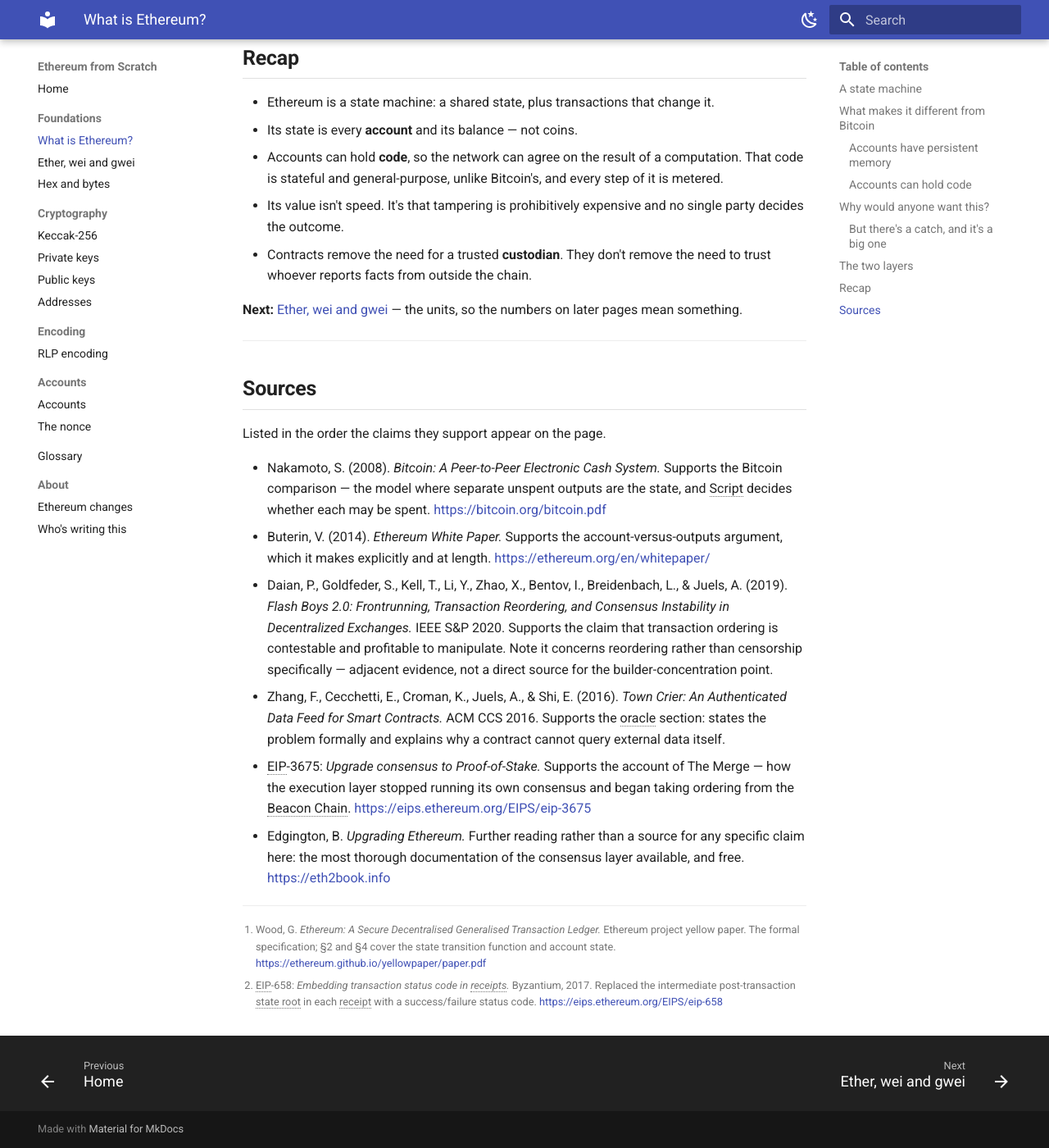
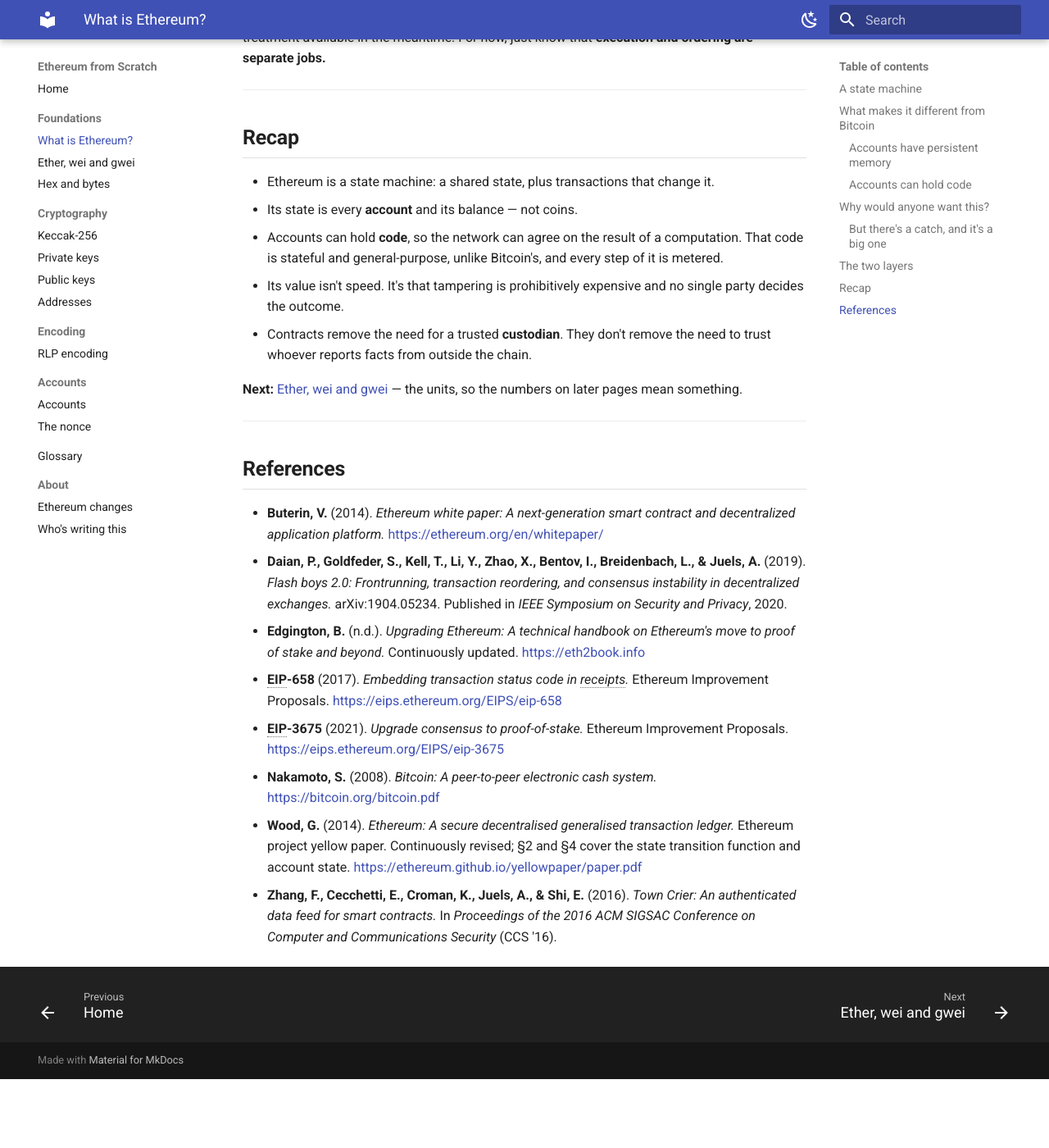
Before and after one commit to davide-stocco/ethereum-from-scratch, an MkDocs documentation site: the page built from docs/foundations/what-is-ethereum.md, in a window 1280 px wide and 1400 px high, scrolled down 5168 px. Shown: the whole window at 82% size. Built offline with MkDocs 1.6.1 and Material for MkDocs 9.7.7, drawn with Linux system fonts in a browser that asks for light colours; after the commit the page ends 6484 px from its top, so only the background shows below that; some of the changed text lies outside the part shown.

Commit message:
Switch to author-date citations and an alphabetical reference list
Replaces footnotes with in-text author-date citations linking to the
entry — Wood (2014), (Nakamoto, 2008) — and reorders the list
alphabetically by surname under a 'References' heading.

Nine citations across the page, eight references, each with an explicit
anchor. EIPs cited by number since that's how they're referred to.

Side benefit: an uncited reference is now visibly orphaned, which makes
'cite the claim, not the topic' self-enforcing.

````diff
--- a/docs/foundations/what-is-ethereum.md
+++ b/docs/foundations/what-is-ethereum.md
@@ -18,12 +18,12 @@ A state machine is just two things:
 
 A chess board is a state machine. The state is where the pieces are. The rules are the legal moves. Given a board and a move, everyone in the world can work out the new board and they'll all get the same answer. There's no ambiguity, and there's no need to trust the person telling you the move was made.
 
-This isn't a metaphor invented to help beginners, incidentally. Ethereum's formal specification — the Yellow Paper [^yellowpaper] — describes it in exactly these terms: a transaction-based state machine. The framing is the protocol's own.
+This isn't a metaphor invented to help beginners, incidentally. Ethereum's formal specification — the Yellow Paper, [Wood (2014)](#ref-wood-2014) — describes it in exactly these terms: a transaction-based state machine. The framing is the protocol's own.
 
 ??? abstract "The formal version"
 
-    The Yellow Paper writes the state transition as a function. If **σ** is the
-    world state and **T** a transaction:
+    [Wood (2014)](#ref-wood-2014) writes the state transition as a function. If
+    **σ** is the world state and **T** a transaction:
 
     ```
     σ(t+1)  ≡  Υ(σ(t), T)
@@ -165,7 +165,7 @@ Two things follow from this, and both matter.
 
 **In Ethereum, accounts are the state.** Your balance is a single number recorded against your address, and it goes up and down. Much closer to a bank account.
 
-This sounds like a small implementation difference. It isn't, and it's why we cover [accounts](../accounts/accounts.md) early on this site. It means an address is a thing that *persists* — somewhere to attach a balance, a counter, and eventually storage and code. Bitcoin has no equivalent place to put any of that, because it has no lasting object to attach it to.
+This sounds like a small implementation difference. It isn't — [Buterin (2014)](#ref-buterin-2014) argues the case for accounts over separate outputs at length — and it's why we cover [accounts](../accounts/accounts.md) early on this site. It means an address is a thing that *persists* — somewhere to attach a balance, a counter, and eventually storage and code. Bitcoin has no equivalent place to put any of that, because it has no lasting object to attach it to.
 
 ### Accounts can hold code
 
@@ -222,9 +222,9 @@ Here's how it ended up that way, because the history is counter-intuitive.
 
 Until 2022, Ethereum mainnet did both jobs in one system, ordering transactions by mining. Meanwhile a second, separate chain called the **Beacon Chain** had been running since December 2020 — doing Proof of Stake consensus with no accounts and no transactions on it at all. It was a consensus layer with nothing to order, deliberately run in parallel so the mechanism could be proven before anything of value depended on it.
 
-In September 2022, an upgrade called **The Merge** connected the two: the execution layer stopped running its own mining-based consensus and began taking its ordering from the beacon chain instead. Hence the name — two existing systems were joined together, which is why "merge" and not "split".
+In September 2022, an upgrade called **The Merge** connected the two: the execution layer stopped running its own mining-based consensus and began taking its ordering from the beacon chain instead [(EIP-3675, 2021)](#ref-eip-3675). Hence the name — two existing systems were joined together, which is why "merge" and not "split".
 
-You'll see this division everywhere once you notice it — it's why Ethereum has two kinds of client software, and why blocks have two sets of fields. The consensus layer isn't covered on this site yet, for reasons explained in [how this site handles forks](../about/forks.md). For now, just know that **execution and ordering are separate jobs.**
+You'll see this division everywhere once you notice it — it's why Ethereum has two kinds of client software, and why blocks have two sets of fields. The consensus layer isn't covered on this site yet, for reasons explained in [how this site handles forks](../about/forks.md); [Edgington (n.d.)](#ref-edgington) is the most thorough treatment available in the meantime. For now, just know that **execution and ordering are separate jobs.**
 
 ---
 
@@ -240,29 +240,17 @@ You'll see this division everywhere once you notice it — it's why Ethereum has
 
 ---
 
-## Sources
+## References
 
 <div class="sources" markdown>
 
-[^yellowpaper]:
-    Wood, G. *Ethereum: A Secure Decentralised Generalised Transaction Ledger.*
-    Ethereum project yellow paper. The formal specification; §2 and §4 cover the
-    state transition function and account state.
-    <https://ethereum.github.io/yellowpaper/paper.pdf>
-
-Listed in the order the claims they support appear on the page.
-
-- Nakamoto, S. (2008). *Bitcoin: A Peer-to-Peer Electronic Cash System.* Supports the Bitcoin comparison — the model where separate unspent outputs are the state, and Script decides whether each may be spent. <https://bitcoin.org/bitcoin.pdf>
-- Buterin, V. (2014). *Ethereum White Paper.* Supports the account-versus-outputs argument, which it makes explicitly and at length. <https://ethereum.org/en/whitepaper/>
-- Daian, P., Goldfeder, S., Kell, T., Li, Y., Zhao, X., Bentov, I., Breidenbach, L., & Juels, A. (2019). *Flash Boys 2.0: Frontrunning, Transaction Reordering, and Consensus Instability in Decentralized Exchanges.* IEEE S&P 2020. Supports the claim that transaction ordering is contestable and profitable to manipulate. Note it concerns reordering rather than censorship specifically — adjacent evidence, not a direct source for the builder-concentration point.
-- Zhang, F., Cecchetti, E., Croman, K., Juels, A., & Shi, E. (2016). *Town Crier: An Authenticated Data Feed for Smart Contracts.* ACM CCS 2016. Supports the oracle section: states the problem formally and explains why a contract cannot query external data itself.
-- EIP-3675: *Upgrade consensus to Proof-of-Stake.* Supports the account of The Merge — how the execution layer stopped running its own consensus and began taking ordering from the Beacon Chain. <https://eips.ethereum.org/EIPS/eip-3675>
-- Edgington, B. *Upgrading Ethereum.* Further reading rather than a source for any specific claim here: the most thorough documentation of the consensus layer available, and free. <https://eth2book.info>
-
-[^eip658]:
-    EIP-658: *Embedding transaction status code in receipts.* Byzantium, 2017.
-    Replaced the intermediate post-transaction state root in each receipt with a
-    success/failure status code.
-    <https://eips.ethereum.org/EIPS/eip-658>
+- <a id="ref-buterin-2014"></a>**Buterin, V.** (2014). *Ethereum white paper: A next-generation smart contract and decentralized application platform.* <https://ethereum.org/en/whitepaper/>
+- <a id="ref-daian-2019"></a>**Daian, P., Goldfeder, S., Kell, T., Li, Y., Zhao, X., Bentov, I., Breidenbach, L., & Juels, A.** (2019). *Flash boys 2.0: Frontrunning, transaction reordering, and consensus instability in decentralized exchanges.* arXiv:1904.05234. Published in *IEEE Symposium on Security and Privacy*, 2020.
+- <a id="ref-edgington"></a>**Edgington, B.** (n.d.). *Upgrading Ethereum: A technical handbook on Ethereum's move to proof of stake and beyond.* Continuously updated. <https://eth2book.info>
+- <a id="ref-eip-658"></a>**EIP-658** (2017). *Embedding transaction status code in receipts.* Ethereum Improvement Proposals. <https://eips.ethereum.org/EIPS/eip-658>
+- <a id="ref-eip-3675"></a>**EIP-3675** (2021). *Upgrade consensus to proof-of-stake.* Ethereum Improvement Proposals. <https://eips.ethereum.org/EIPS/eip-3675>
+- <a id="ref-nakamoto-2008"></a>**Nakamoto, S.** (2008). *Bitcoin: A peer-to-peer electronic cash system.* <https://bitcoin.org/bitcoin.pdf>
+- <a id="ref-wood-2014"></a>**Wood, G.** (2014). *Ethereum: A secure decentralised generalised transaction ledger.* Ethereum project yellow paper. Continuously revised; §2 and §4 cover the state transition function and account state. <https://ethereum.github.io/yellowpaper/paper.pdf>
+- <a id="ref-zhang-2016"></a>**Zhang, F., Cecchetti, E., Croman, K., Juels, A., & Shi, E.** (2016). *Town Crier: An authenticated data feed for smart contracts.* In *Proceedings of the 2016 ACM SIGSAC Conference on Computer and Communications Security* (CCS '16).
 
 </div>
````
Also changed, not shown: other parts of docs/foundations/what-is-ethereum.md (+4 -4 lines), ROADMAP.md (+25 -13 lines).
